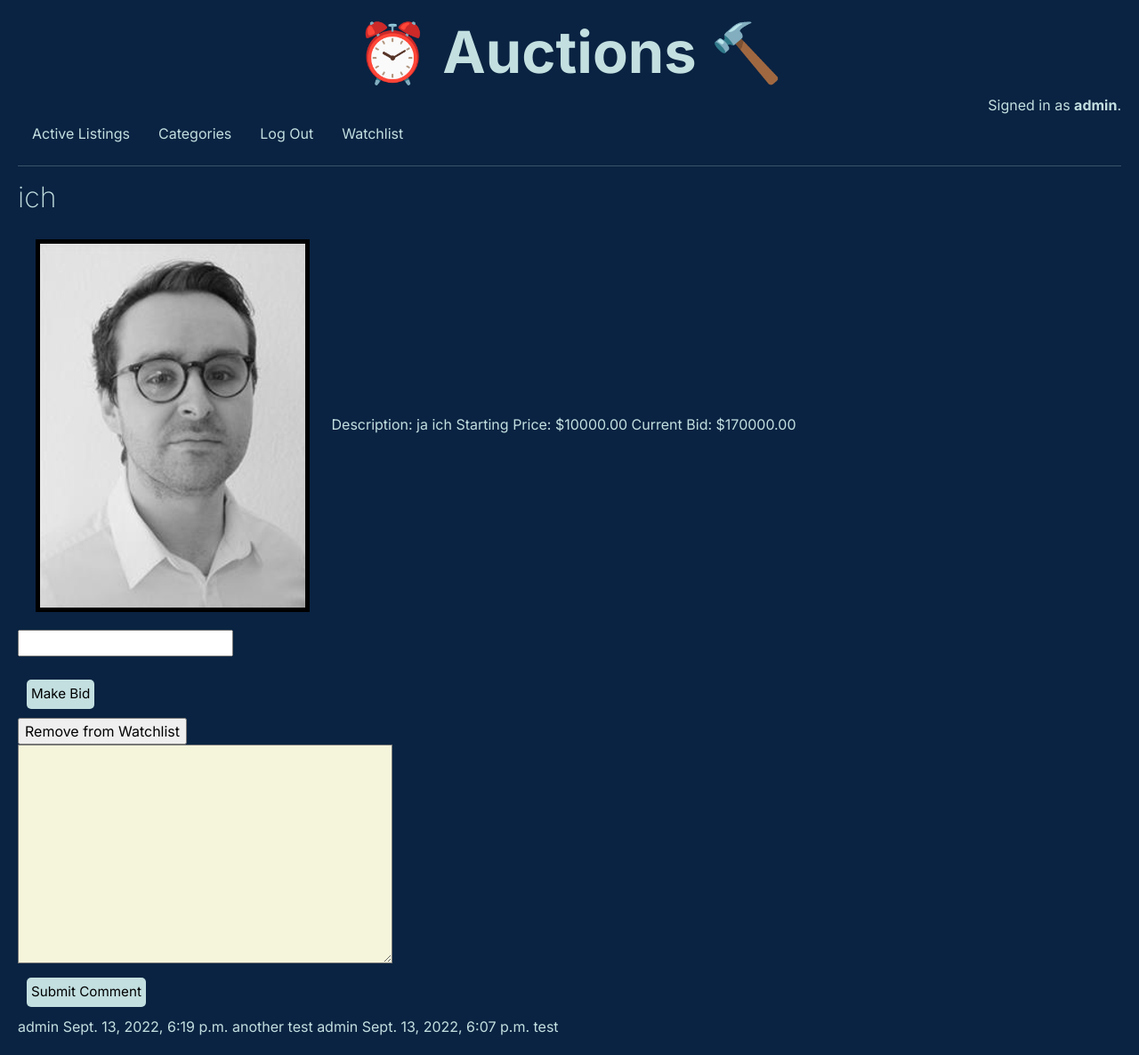
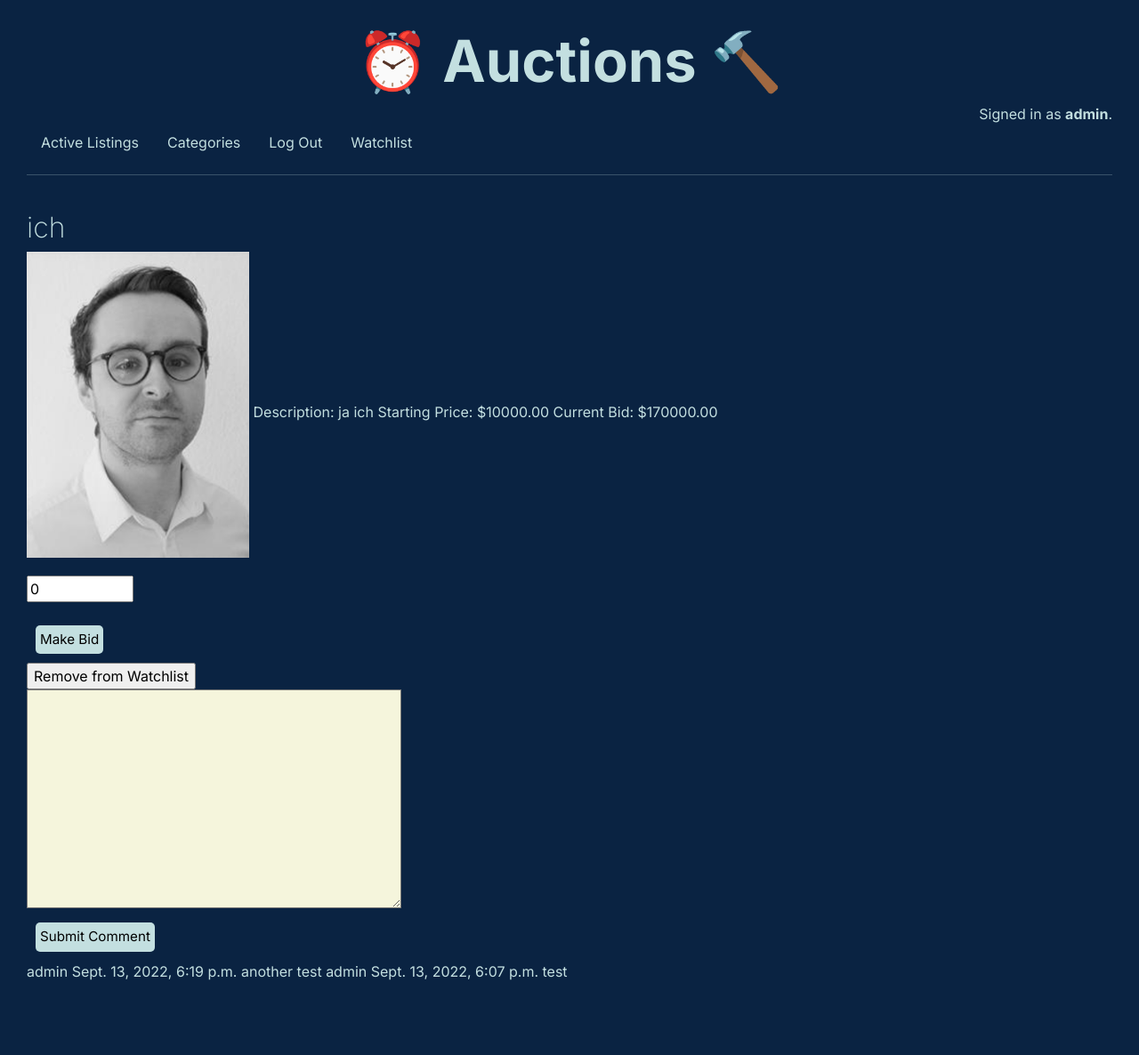
Before and after one commit to januhrhammer/commerce, a Django app: page /auction/2 in a window 1280 px wide. Shown: the whole page at 89% size. After the commit the page ends 1102 px from the top, so only its background shows below. Run offline with Django 3.2, Linux system fonts and the light colour scheme; a user stored in the database is signed in; data comes from the database, SQL or seed files in the repository.

Commit message:
additional css

```diff
--- a/auctions/static/auctions/styles.css
+++ b/auctions/static/auctions/styles.css
@@ -5,10 +5,14 @@
 }
 
 body {
-  padding: 20px;
+  padding: 30px;
   font-family: var(--general-font);
   color: var(--font-color);
   background-color: #0a2342;
+}
+
+hr {
+  margin-bottom: 40px;
 }
 
 h1 {
@@ -93,10 +97,11 @@ h2 {
 }
 
 .bid-field {
-    color: white;
+    color: black;
+    width: 120px;
 }
 
 .auction-image {
-    margin: 20px;
-    border: 5px solid black;
+    margin-bottom: 20px;
+    max-width: 250px;
 }
```
